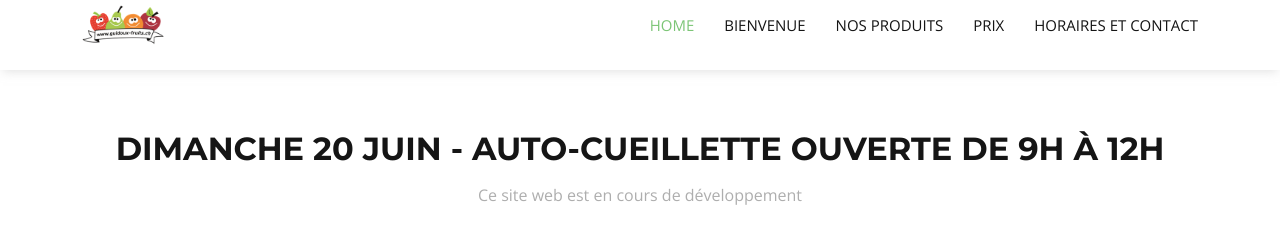
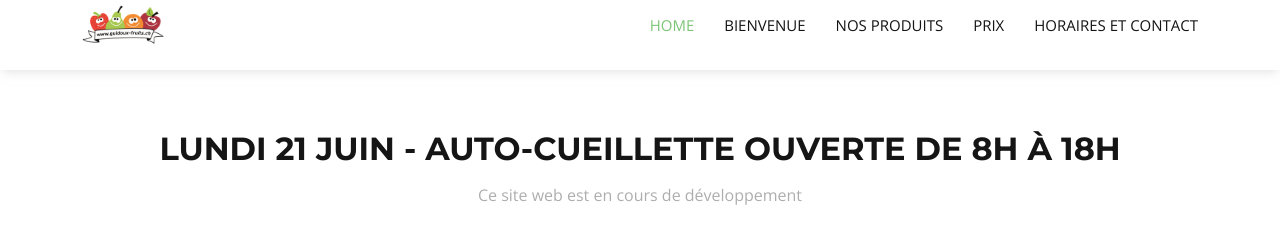
Before and after one commit to Nortalle/site, a plain HTML site: page index.html in a window 1280 px wide. Shown: the part 820-1045 px from the top of the page. Drawn offline with nearby package versions, Linux system fonts and the light colour scheme.

Commit message:
updated title.

```diff
--- a/index.html
+++ b/index.html
@@ -78,7 +78,7 @@
       <div class="container">
 
         <div class="section-title" data-aos="fade-up">
-          <h2>Dimanche 20 Juin - auto-cueillette ouverte de 9h à 12h</h2>
+          <h2>Lundi 21 Juin - auto-cueillette ouverte de 8h à 18h</h2>
           <p>Ce site web est en cours de développement</p>
         </div>
 
@@ -309,6 +309,7 @@
 
         <div class="social-links">
           <a href="https://fr-fr.facebook.com/profile.php?id=100057494378331" class="facebook"><i class="bx bxl-facebook"></i></a>
+          <a href="https://www.instagram.com/guidoux_fruits/" class="instagram"><i class="bx bxl-instagram"></i></a>
         </div>
 
       </div>
```
